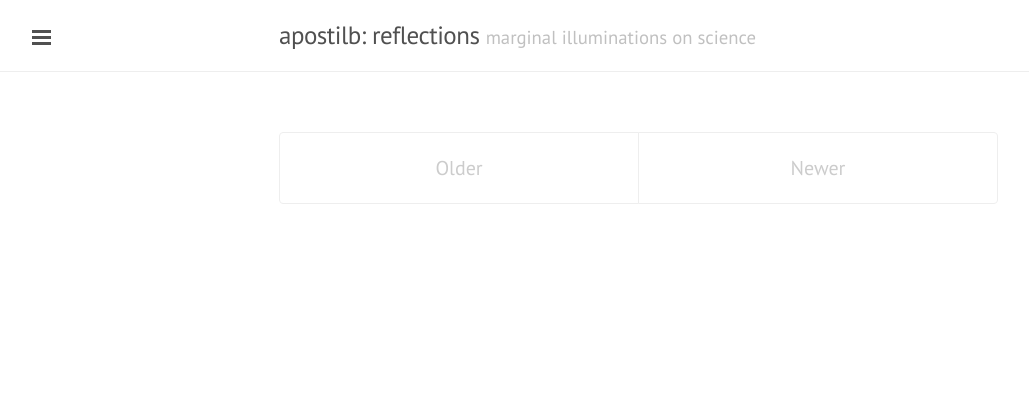
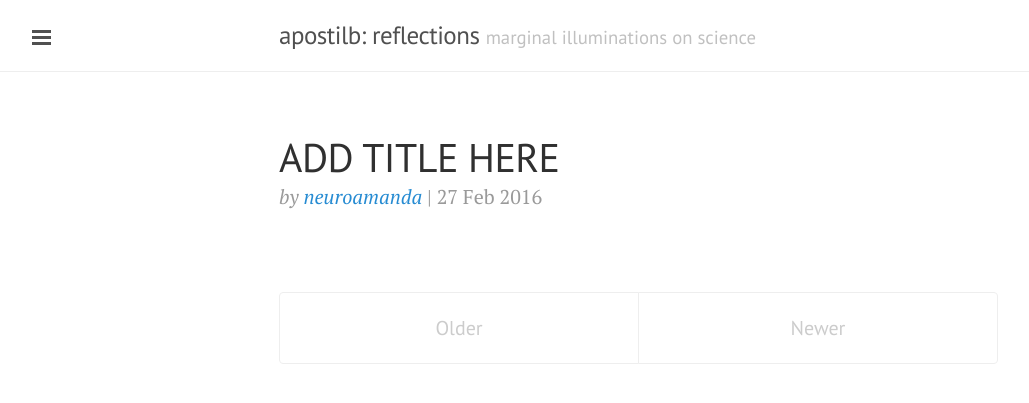
Before and after one commit to apostilb/reflections, a Jekyll site: the page built from index.html, in a window 1280 px wide. Shown: the top 403 px of the page, without its empty margins (1-1030 px from the left). Built offline with Jekyll 4.4.1, drawn with Linux system fonts in a browser that asks for light colours; nearby versions of some CDN libraries; the list of posts is cut into pages by our own code.

Commit message:
Fix pagination in config file and add blank initial post

```diff
--- a/_config.yml
+++ b/_config.yml
@@ -3,6 +3,7 @@ markdown:               kramdown
 redcarpet:
   extensions: ["footnotes", "tables"]
 highlighter:            rouge
+gems:                    ["jekyll-paginate"]
 
 # Permalinks
 #
--- /dev/null
+++ b/_posts/2016-02-27-aaasmtg.md
@@ -0,0 +1,5 @@
+---
+layout: post
+title: ADD TITLE HERE
+author: neuroamanda
+---
```
